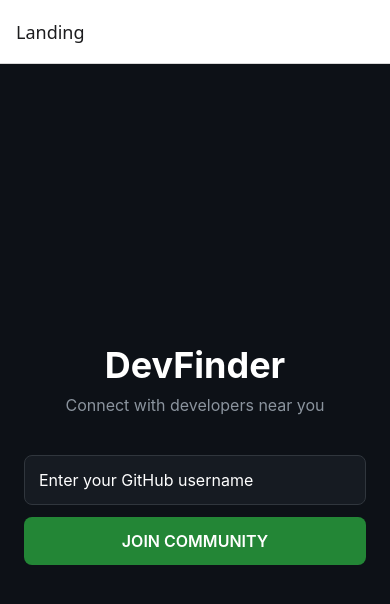
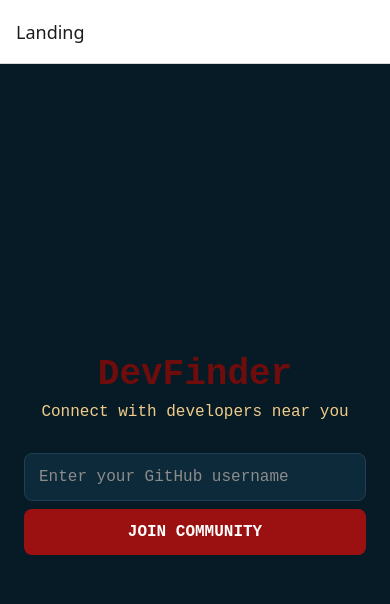
Before and after one commit to hannahdavantes/Davantes_SODV2251_DevFinderApp, a React Native app: screen /Landing in a window 390 px wide. Shown: the top 604 px of the page. Built offline with nearby package versions, Linux system fonts and the light colour scheme.

Commit message:
Created a global theme for styling

```diff
--- /dev/null
+++ b/src/constants/theme.ts
@@ -0,0 +1,54 @@
+export const theme = {
+  colors: {
+    //Primary
+    primaryDark: "#071b26",
+    primary: "#0d2a3a",
+    primaryLight: "#1f3f52",
+
+    //Secondary
+    secondaryDark: "#6f0c0c",
+    secondary: "#9b1111",
+    secondaryLight: "#c33a3a",
+
+    //Tertiary
+    tertiaryDark: "#c7771e",
+    tertiary: "#eea234",
+    tertiaryLight: "#f0cc8a",
+
+    //Grays
+    gray1: "#f2f2f2",
+    gray2: "#e6e6e6",
+    gray3: "#d9d9d9",
+    gray4: "#bfbfbf",
+    gray5: "#a6a6a6",
+    gray6: "#8c8c8c",
+    gray7: "#737373",
+    gray8: "#595959",
+    gray9: "#404040",
+
+    //Other
+    black: "#000000",
+    white: "#ffffff",
+    offWhite: "#f8f8f8",
+    lowOpacityWhite: "rgba(248, 248, 248, 0.7)",
+  },
+
+  spacing: {
+    xs: 4,
+    sm: 8,
+    md: 16,
+    lg: 24,
+    xl: 32,
+    xxl: 48,
+  },
+
+  typography: {
+    fontFamily: "monospace",
+    xs: 12,
+    sm: 14,
+    md: 16,
+    lg: 20,
+    xl: 28,
+    xxl: 36,
+  },
+};
--- a/src/screens/LandingScreen.tsx
+++ b/src/screens/LandingScreen.tsx
@@ -8,6 +8,7 @@ import {
   StyleSheet,
 } from "react-native";
 import { SafeAreaView } from "react-native-safe-area-context";
+import { theme } from "../constants/theme";
 
 export default function LandingScreen() {
   const [username, setUsername] = useState("");
@@ -23,9 +24,11 @@ export default function LandingScreen() {
       <View style={styles.inner}>
         <Text style={styles.title}>DevFinder</Text>
         <Text style={styles.subtitle}>Connect with developers near you</Text>
+
         <TextInput
           style={styles.input}
           placeholder="Enter your GitHub username"
+          placeholderTextColor={theme.colors.gray6}
           value={username}
           onChangeText={setUsername}
           autoCapitalize="none"
@@ -49,54 +52,59 @@ export default function LandingScreen() {
 const styles = StyleSheet.create({
   container: {
     flex: 1,
-    backgroundColor: "#0d1117",
+    backgroundColor: theme.colors.primaryDark,
   },
   inner: {
     flex: 1,
     justifyContent: "center",
-    paddingHorizontal: 24,
+    paddingHorizontal: theme.spacing.lg,
   },
   title: {
-    fontSize: 36,
+    fontFamily: theme.typography.fontFamily,
+    fontSize: theme.typography.xxl,
     fontWeight: "bold",
-    color: "#ffffff",
-    marginBottom: 8,
+    color: theme.colors.secondaryDark,
+    marginBottom: theme.spacing.sm,
     textAlign: "center",
   },
   subtitle: {
-    fontSize: 16,
-    color: "#8b949e",
-    marginBottom: 40,
+    fontFamily: theme.typography.fontFamily,
+    fontSize: theme.typography.md,
+    color: theme.colors.tertiaryLight,
+    marginBottom: theme.spacing.xl,
     textAlign: "center",
   },
   input: {
-    backgroundColor: "#161b22",
-    color: "#ffffff",
+    fontFamily: theme.typography.fontFamily,
+    backgroundColor: theme.colors.primary,
+    color: theme.colors.white,
     borderWidth: 1,
-    borderColor: "#30363d",
+    borderColor: theme.colors.primaryLight,
     borderRadius: 8,
     padding: 14,
-    fontSize: 16,
-    marginBottom: 12,
+    fontSize: theme.typography.md,
+    marginBottom: theme.spacing.sm,
   },
   errorText: {
-    color: "#f85149",
-    fontSize: 14,
-    marginBottom: 12,
+    fontFamily: theme.typography.fontFamily,
+    color: theme.colors.secondaryLight,
+    fontSize: theme.typography.sm,
+    marginBottom: theme.spacing.sm,
   },
   button: {
-    backgroundColor: "#238636",
+    backgroundColor: theme.colors.secondary,
     borderRadius: 8,
     padding: 14,
     alignItems: "center",
   },
   buttonText: {
-    color: "#ffffff",
-    fontSize: 16,
+    fontFamily: theme.typography.fontFamily,
+    color: theme.colors.white,
+    fontSize: theme.typography.md,
     fontWeight: "600",
     textTransform: "uppercase",
   },
   loader: {
-    marginTop: 12,
+    marginTop: theme.spacing.sm,
   },
 });
```
